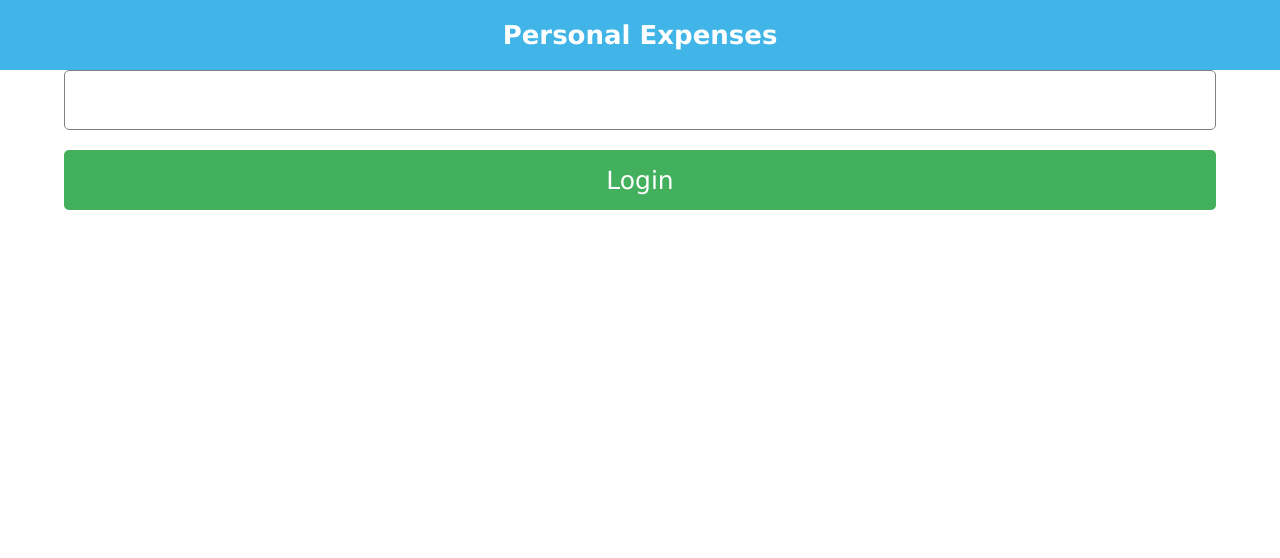
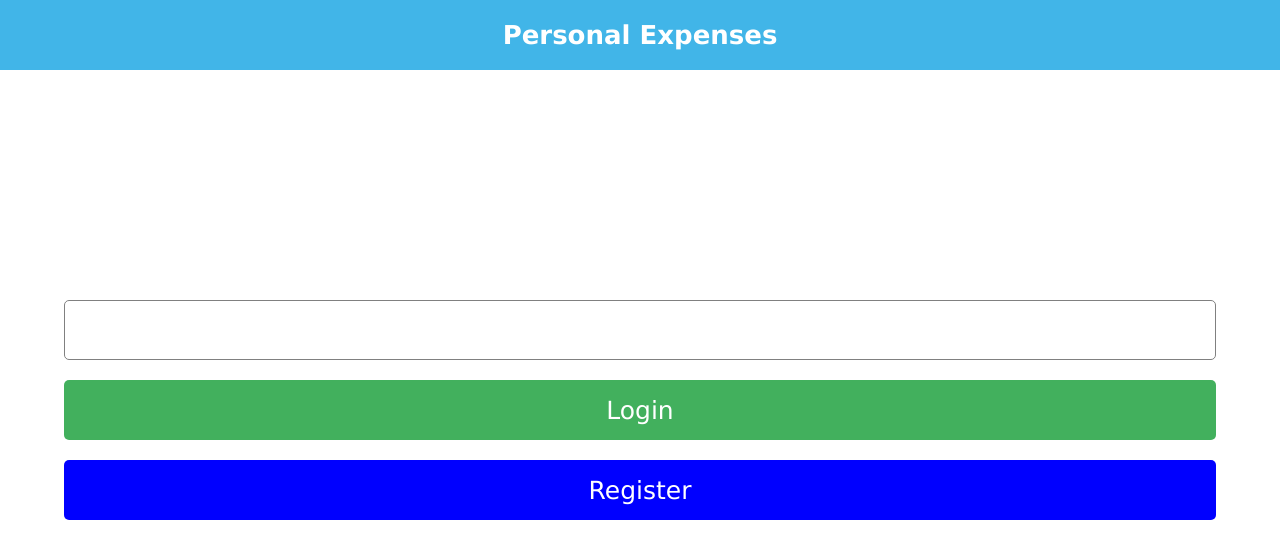
Before and after one commit to tadeuasarro/track-app, a React (Create React App) app: page / in a window 1280 px wide. Shown: the top 558 px of the page. Built offline with nearby package versions, Linux system fonts and the light colour scheme.

Commit message:
Add register button and fix some css

```diff
--- a/src/containers/login/Login.js
+++ b/src/containers/login/Login.js
@@ -5,16 +5,21 @@ import './login.css';
 const Login = () => {
   const dispatch = useDispatch();
 
-  const handleClick = () => {
+  const handleLoginClick = () => {
     const username = document.getElementById('login-input').value;
     dispatch(createSession(username));
+  };
+
+  const handleRegisterClick = () => {
+    console.log('heelo');
   };
 
   return (
     <div className="login-container">
       <form className="login-form">
         <input id="login-input" className="login-input" type="text" />
-        <button onClick={() => handleClick()} className="login-button" type="button">Login</button>
+        <button onClick={() => handleLoginClick()} className="login-button" type="button">Login</button>
+        <button onClick={() => handleRegisterClick()} className="register-button" type="button">Register</button>
       </form>
     </div>
   );
--- a/src/containers/login/login.css
+++ b/src/containers/login/login.css
@@ -1,5 +1,5 @@
 .login-container {
-  height: calc(100% - 70px);
+  height: calc(100vh - 120px);
   display: flex;
   justify-content: center;
   align-items: center;
@@ -13,7 +13,8 @@
 }
 
 .login-input,
-.login-button {
+.login-button,
+.register-button {
   height: 60px;
   width: 90%;
   border-radius: 5px;
@@ -26,8 +27,17 @@
   padding: 10px;
 }
 
-.login-button {
+.login-button,
+.register-button {
   border: none;
-  background-color: #42b05d;
   color: white;
 }
+
+.login-button {
+  background-color: #42b05d;
+  margin-bottom: 20px;
+}
+
+.register-button {
+  background-color: blue;
+}
```
